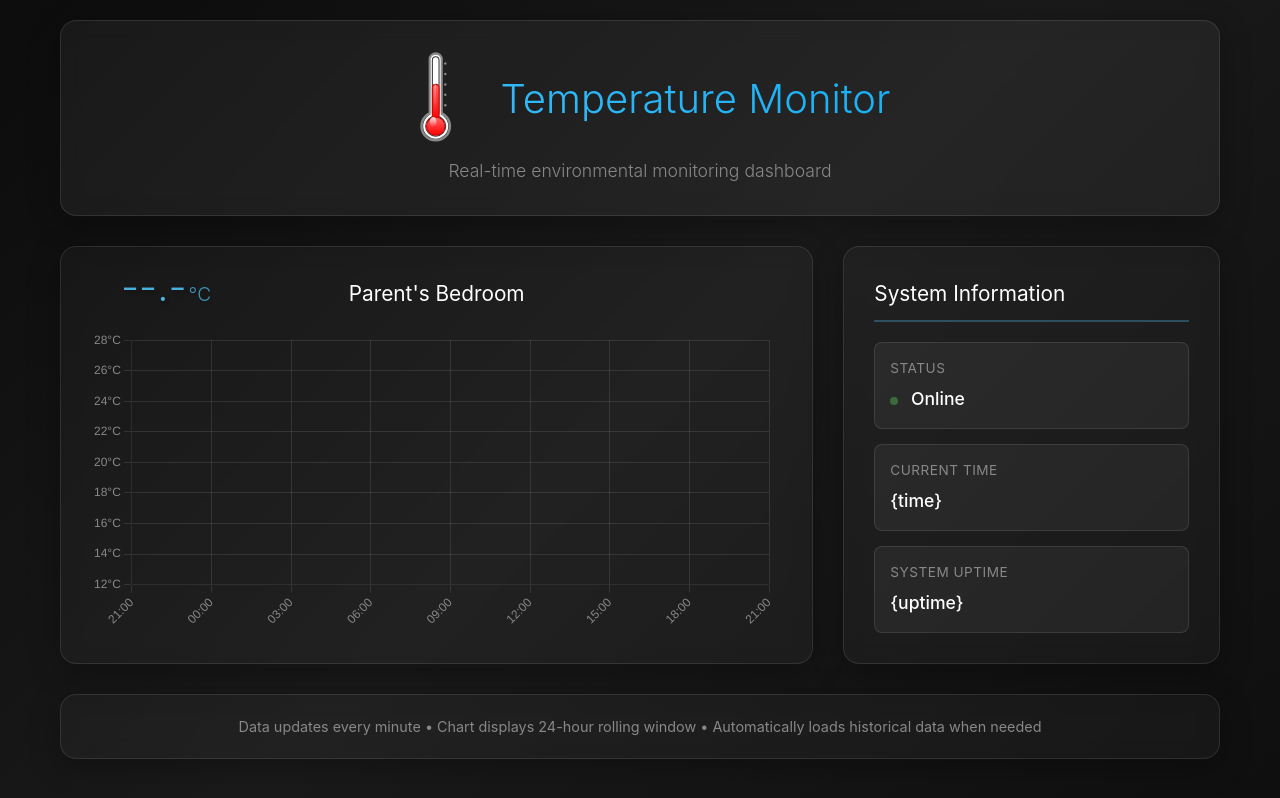
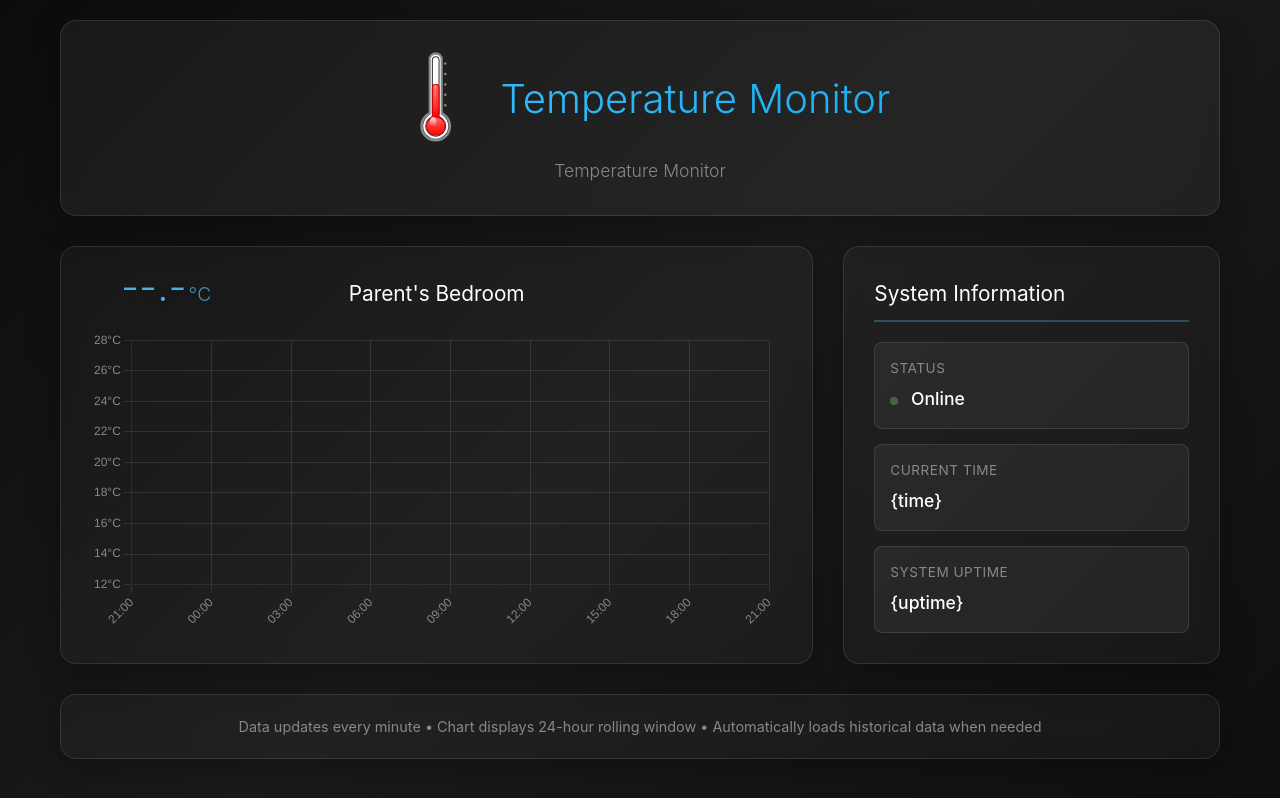
Before and after one commit to ma261065/tempmon, a plain HTML site: page assets/index.html in a window 1280 px wide. Drawn offline with nearby package versions, Linux system fonts and the light colour scheme; no server answers.

Commit message:
Test change

```diff
--- a/assets/index.html
+++ b/assets/index.html
@@ -227,7 +227,7 @@
                     <img src="thermo.svg" alt="Thermometer">
                     Temperature Monitor
                 </h1>
-                <p class="subtitle">Real-time environmental monitoring dashboard</p>
+                <p class="subtitle">Temperature Monitor</p>
             </header>
 
             <div class="dashboard">
```
